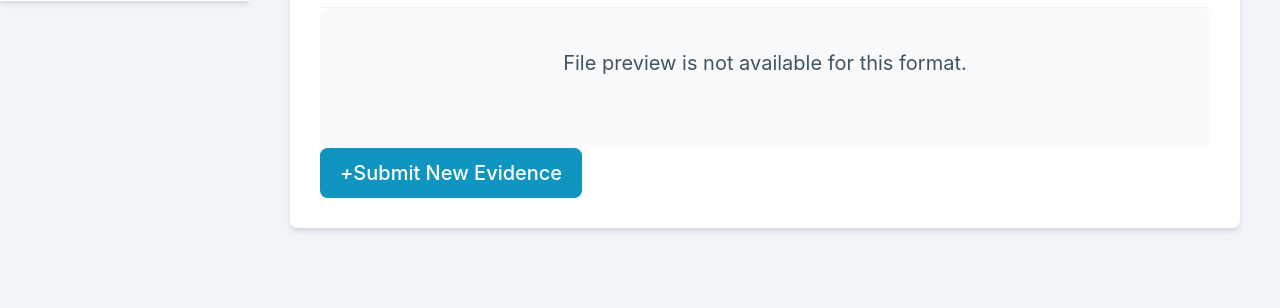
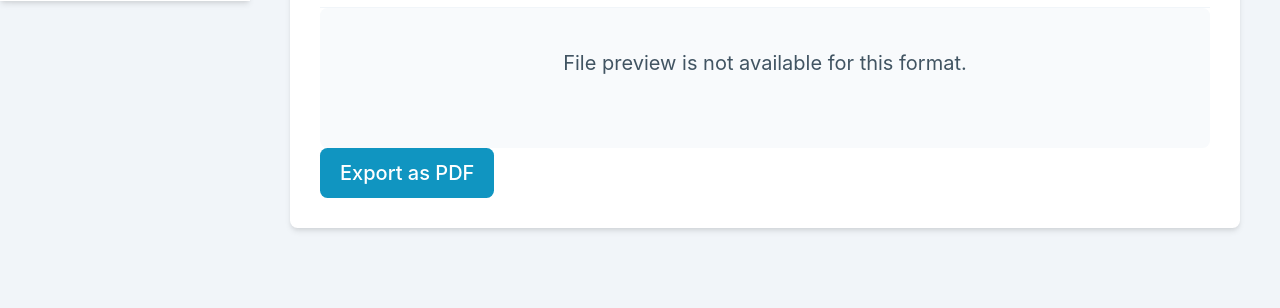
Before and after one commit to John8enny/Theliv, a Django app: template Theliv/evidence/templates/evidence/preview_evidence.html in a window 1280 px wide. Shown: the part 799-1107 px from the top of the page. Run offline with Django 5.2, Linux system fonts and the light colour scheme; the template is opened without the code that fills it, so the values that code supplies are empty.

Commit message:
Update preview_evidence.html
Export PDF

```diff
--- a/Theliv/evidence/templates/evidence/preview_evidence.html
+++ b/Theliv/evidence/templates/evidence/preview_evidence.html
@@ -86,8 +86,8 @@
             {% endif %}
 
             <div class="actions">
-                <a href="{% url 'submit_evidence' %}" class="btn btn-primary">
-                    <i class="icon-plus"></i> Submit New Evidence
+                <a href="{% url 'preview_evidence' evd_id=evidence.id %}?export_pdf=1" class="btn btn-primary">
+                    <i class="icon-download"></i> Export as PDF
                 </a>
             </div>
         </div>
```
